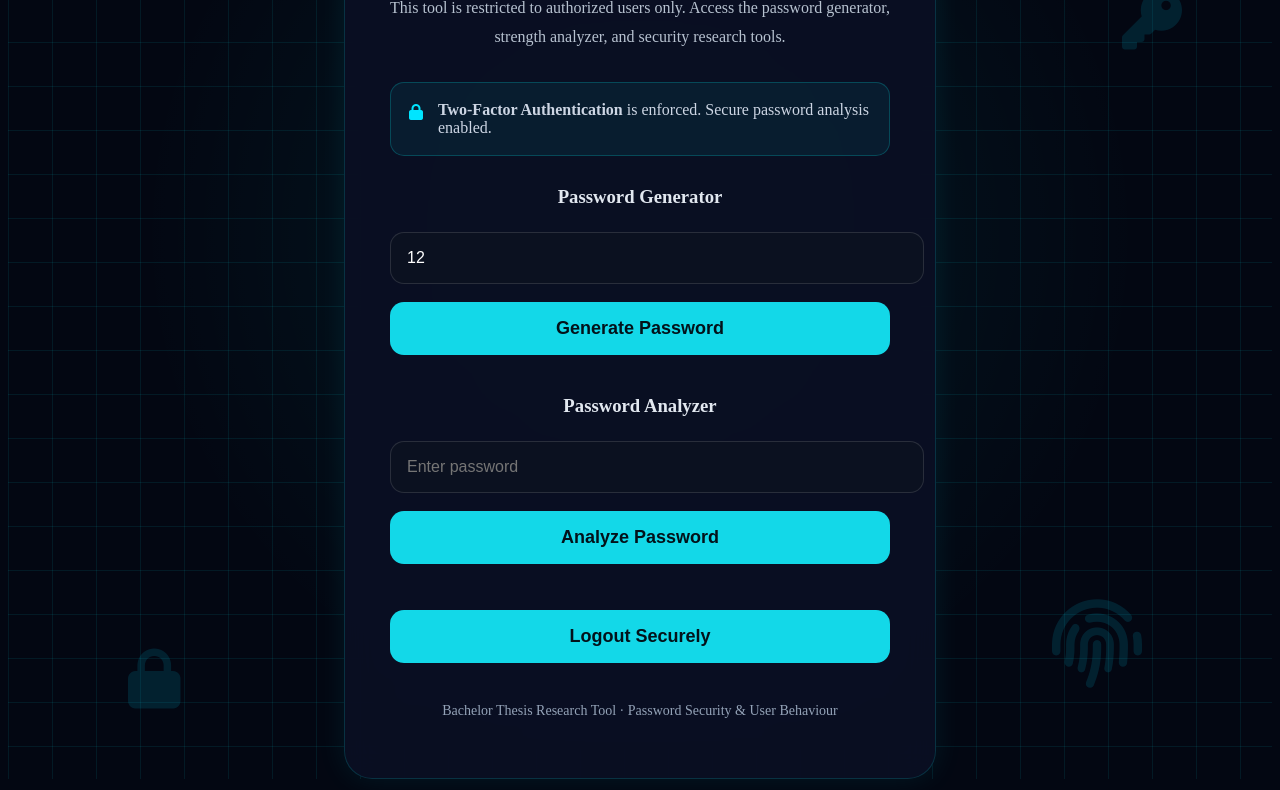
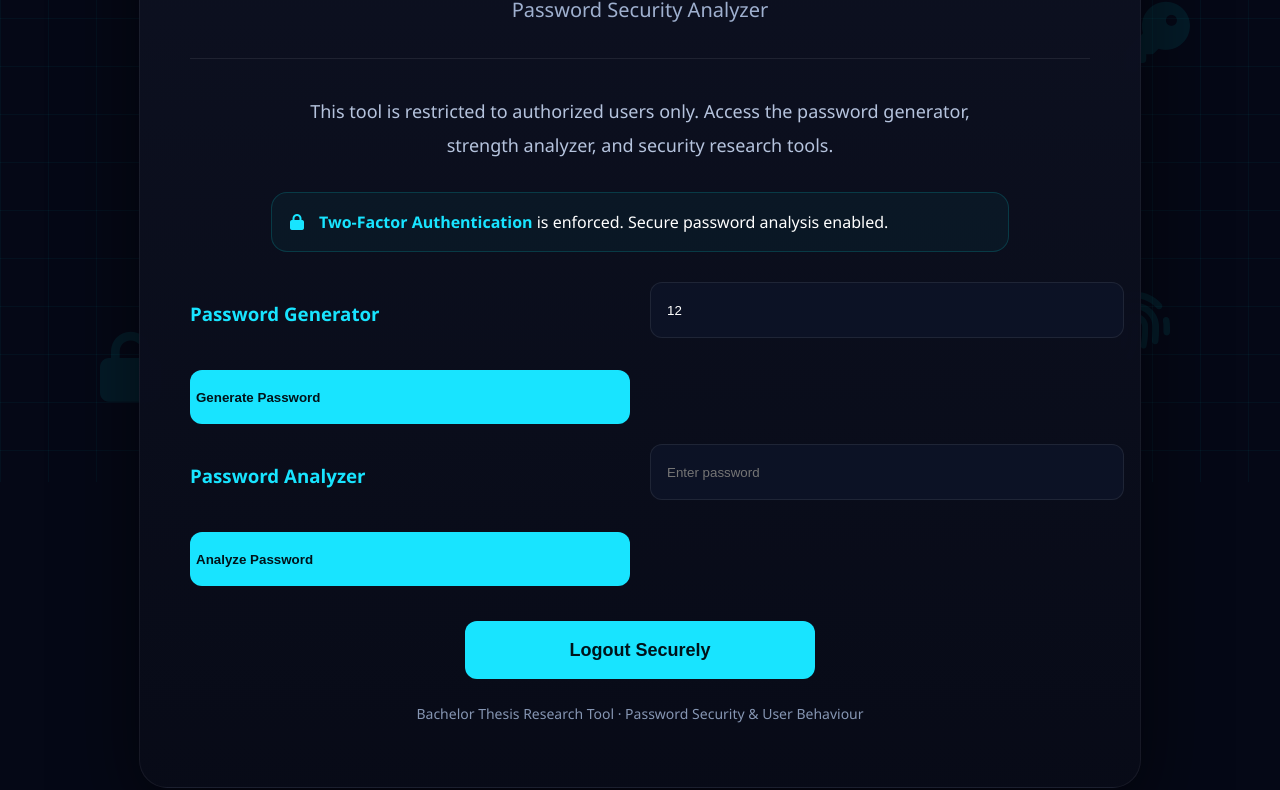
Before and after one commit to Litafe/SecureApp, a website: page index.html in a window 1280 px wide. Shown: the part 318-1108 px from the top of the page. Drawn offline with Linux system fonts and the light colour scheme; sample sign-in values are in the browser's storage.

Commit message:
Update style.css

```diff
--- a/style.css
+++ b/style.css
@@ -1,211 +1,306 @@
-{
-    margin:0;
-    padding:0;
-    box-sizing:border-box;
-    font-family:Arial, sans-serif;
-}
+/* =========================
+   SECURESYS MAIN PAGE
+========================= */
 
 body{
+    margin:0;
     min-height:100vh;
-    background:#030712;
-    overflow:hidden;
-    display:flex;
-    justify-content:center;
-    align-items:center;
-    color:white;
+    background:#050816;
+    color:#fff;
+    font-family:'Segoe UI',sans-serif;
+    overflow-x:hidden;
     position:relative;
 }
 
-/* Grid background */
+/* Cyber grid background */
+
 body::before{
     content:"";
-    position:absolute;
+    position:fixed;
     inset:0;
+
     background-image:
-        linear-gradient(rgba(0,255,255,0.08) 1px, transparent 1px),
-        linear-gradient(90deg, rgba(0,255,255,0.08) 1px, transparent 1px);
-    background-size:44px 44px;
-    z-index:-2;
+        linear-gradient(rgba(0,255,255,.04) 1px, transparent 1px),
+        linear-gradient(90deg, rgba(0,255,255,.04) 1px, transparent 1px);
+
+    background-size:48px 48px;
+
+    pointer-events:none;
 }
 
-/* Glow effect */
-body::after{
-    content:"";
-    position:absolute;
-    width:100%;
-    height:100%;
-    background:
-    radial-gradient(circle at center,
-    rgba(0,255,255,0.08),
-    transparent 60%);
-    z-index:-1;
+/* Floating background icons */
+
+.background-icons{
+    position:fixed;
+    inset:0;
+    pointer-events:none;
 }
 
-/* Floating icons */
 .background-icons i{
     position:absolute;
-    color:#00d9ff20;
-    font-size:60px;
+    color:rgba(0,255,255,.08);
+    font-size:70px;
 }
 
 .background-icons i:nth-child(1){
-    top:90px;
-    left:90px;
+    top:100px;
+    left:80px;
 }
 
 .background-icons i:nth-child(2){
-    bottom:70px;
-    left:120px;
+    bottom:80px;
+    left:100px;
 }
 
 .background-icons i:nth-child(3){
-    top:300px;
+    top:320px;
     right:90px;
 }
 
 .background-icons i:nth-child(4){
-    bottom:90px;
-    right:130px;
-    font-size:90px;
+    bottom:120px;
+    right:110px;
 }
 
 /* Main card */
+
 .container{
-    width:500px;
-    background:rgba(10,15,35,0.95);
-    border:1px solid rgba(0,255,255,0.15);
+
+    width:900px;
+    max-width:95%;
+
+    margin:50px auto;
+
+    background:
+    linear-gradient(
+        180deg,
+        rgba(14,18,35,.97),
+        rgba(8,11,24,.97)
+    );
+
+    border:1px solid rgba(255,255,255,.06);
+
     border-radius:28px;
-    padding:45px;
+
+    padding:50px;
+
     text-align:center;
-    backdrop-filter:blur(16px);
+
+    backdrop-filter:blur(20px);
+
     box-shadow:
-    0 0 30px rgba(0,255,255,0.08);
+        0 25px 80px rgba(0,0,0,.55);
 }
 
-/* Shield box */
+/* Shield icon */
+
 .shield-box{
-    width:90px;
-    height:90px;
-    margin:auto;
-    border-radius:22px;
-    background:rgba(0,255,255,0.08);
-    border:1px solid rgba(0,255,255,0.15);
+
+    width:95px;
+    height:95px;
+
+    margin:0 auto 25px;
+
     display:flex;
     align-items:center;
     justify-content:center;
-    margin-bottom:20px;
+
+    font-size:42px;
+
+    border-radius:20px;
+
+    background:rgba(0,255,255,.05);
+
+    border:1px solid rgba(0,255,255,.18);
+
+    color:#18e4ff;
 }
 
-.shield-box i{
-    color:#00e5ff;
-    font-size:42px;
-}
+/* Logo */
 
 .logo{
-    font-size:42px;
+    font-size:58px;
     font-weight:800;
-    margin-bottom:10px;
+    margin:0;
+    letter-spacing:2px;
 }
 
 .logo span{
-    color:#00e5ff;
+    color:#18e4ff;
 }
 
 .subtitle{
-    color:#a0aec0;
-    margin-bottom:25px;
+    margin-top:12px;
+    color:#9fb0cf;
+    font-size:20px;
+}
+
+/* Divider */
+
+.divider{
+    height:1px;
+    background:rgba(255,255,255,.08);
+    margin:35px 0;
+}
+
+/* Description */
+
+.description{
+    max-width:700px;
+    margin:0 auto;
+
+    line-height:1.9;
+
+    color:#b5c3dd;
+
     font-size:18px;
 }
 
-.divider{
-    height:1px;
-    background:rgba(255,255,255,0.1);
-    margin:25px 0;
-}
+/* Alert */
 
-.description{
-    color:#b7c2d0;
-    line-height:1.8;
-    margin-bottom:30px;
-}
+.alert-box{
 
-/* Alert box */
-.alert-box{
+    margin:30px auto;
+
+    max-width:700px;
+
     display:flex;
-    align-items:flex-start;
     gap:15px;
-    background:rgba(0,255,255,0.06);
-    border:1px solid rgba(0,255,255,0.2);
-    border-radius:14px;
+
+    text-align:left;
+
     padding:18px;
-    margin-bottom:30px;
-    text-align:left;
-    color:#cdd6e4;
+
+    border-radius:16px;
+
+    background:rgba(0,255,255,.04);
+
+    border:1px solid rgba(0,255,255,.15);
 }
 
 .alert-box i{
-    color:#00e5ff;
+    color:#18e4ff;
     margin-top:3px;
 }
 
-/* Inputs */
-input{
-    width:100%;
-    padding:16px;
-    margin-top:12px;
-    margin-bottom:18px;
-    border-radius:14px;
-    border:1px solid rgba(255,255,255,0.12);
-    background:#0b1120;
-    color:white;
-    outline:none;
-    font-size:16px;
+.alert-box strong{
+    color:#18e4ff;
 }
 
-input:focus{
-    border-color:#00e5ff;
-    box-shadow:0 0 12px rgba(0,229,255,0.2);
+/* Tool area */
+
+.tools{
+    margin-top:30px;
+
+    display:grid;
+    grid-template-columns:1fr 1fr;
+
+    gap:20px;
 }
 
-/* Section */
 .tools h3{
-    margin:20px 0 12px;
-    color:#e2e8f0;
+    color:#18e4ff;
+    margin-bottom:15px;
 }
 
-/* Buttons */
-button{
-    width:100%;
-    padding:16px;
-    border:none;
-    border-radius:14px;
-    background:#13d8e8;
-    color:#03121a;
-    font-size:18px;
-    font-weight:bold;
-    cursor:pointer;
-    transition:0.3s;
-    margin-bottom:20px;
+.tools > *{
+    text-align:left;
 }
 
-button:hover{
-    transform:translateY(-2px);
-    box-shadow:0 0 18px rgba(0,229,255,0.35);
+.tools input{
+
+    width:100%;
+
+    height:54px;
+
+    border-radius:12px;
+
+    border:1px solid rgba(255,255,255,.08);
+
+    background:#0c1225;
+
+    color:white;
+
+    padding:0 16px;
+
+    margin-bottom:12px;
 }
 
-.logout-btn{
-    margin-top:10px;
+.tools button{
+
+    width:100%;
+
+    height:54px;
+
+    border:none;
+
+    border-radius:12px;
+
+    background:#18e4ff;
+
+    color:#00131a;
+
+    font-weight:700;
+
+    cursor:pointer;
 }
 
-#output,
-#strength{
-    margin-top:10px;
-    color:#00e5ff;
-    font-weight:bold;
+.tools p{
+    margin-top:12px;
+    color:#9fb0cf;
 }
 
+/* Logout */
+
+.logout-btn{
+
+    width:100%;
+
+    max-width:350px;
+
+    height:58px;
+
+    margin-top:35px;
+
+    border:none;
+
+    border-radius:12px;
+
+    background:#18e4ff;
+
+    color:#00131a;
+
+    font-weight:700;
+
+    font-size:18px;
+
+    cursor:pointer;
+}
+
+/* Footer */
+
 .footer-text{
-    margin-top:20px;
-    color:#94a3b8;
+
+    margin-top:25px;
+
+    color:#8696b3;
+
     font-size:14px;
 }
+
+/* Mobile */
+
+@media(max-width:768px){
+
+    .container{
+        padding:30px;
+    }
+
+    .logo{
+        font-size:42px;
+    }
+
+    .tools{
+        grid-template-columns:1fr;
+    }
+}
```
